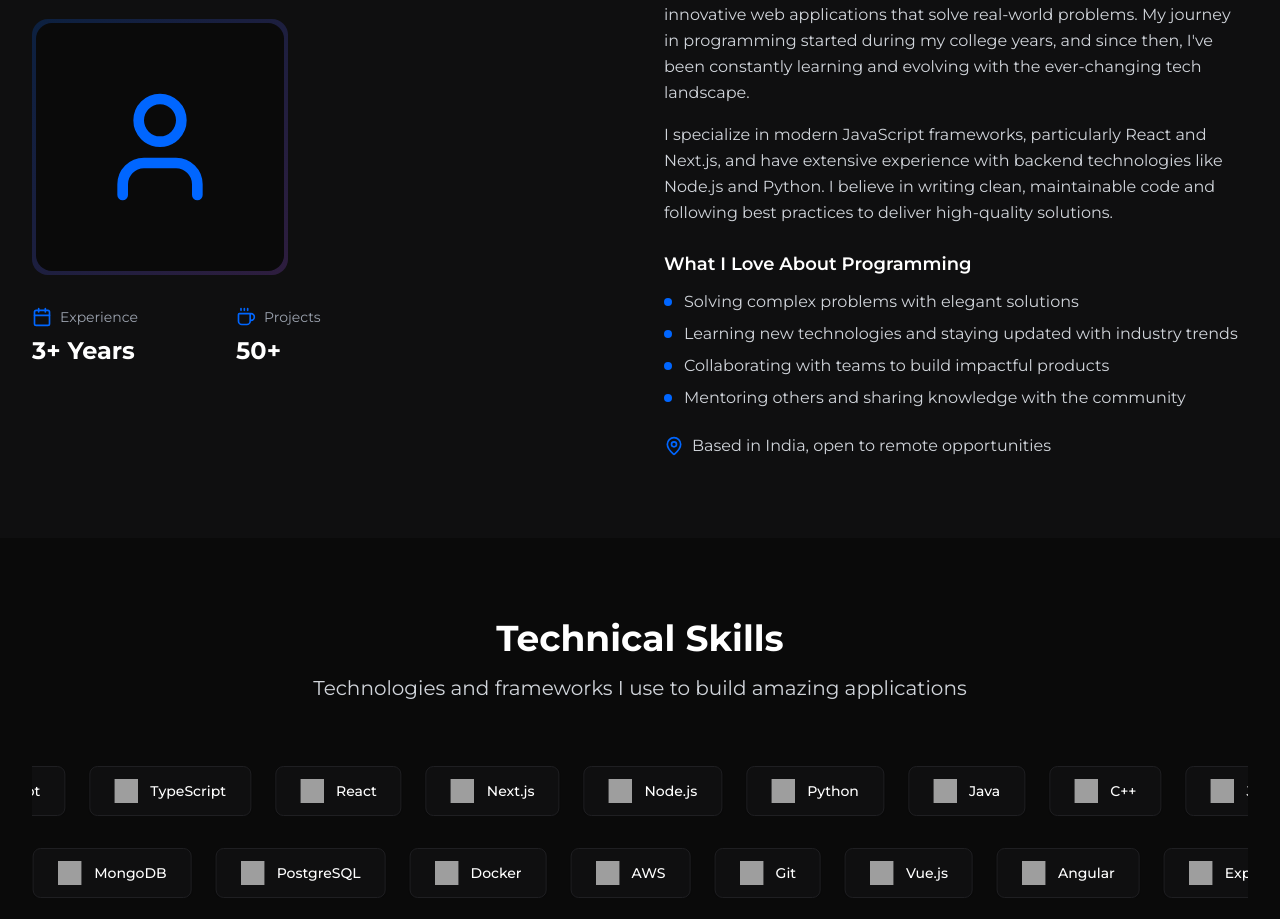
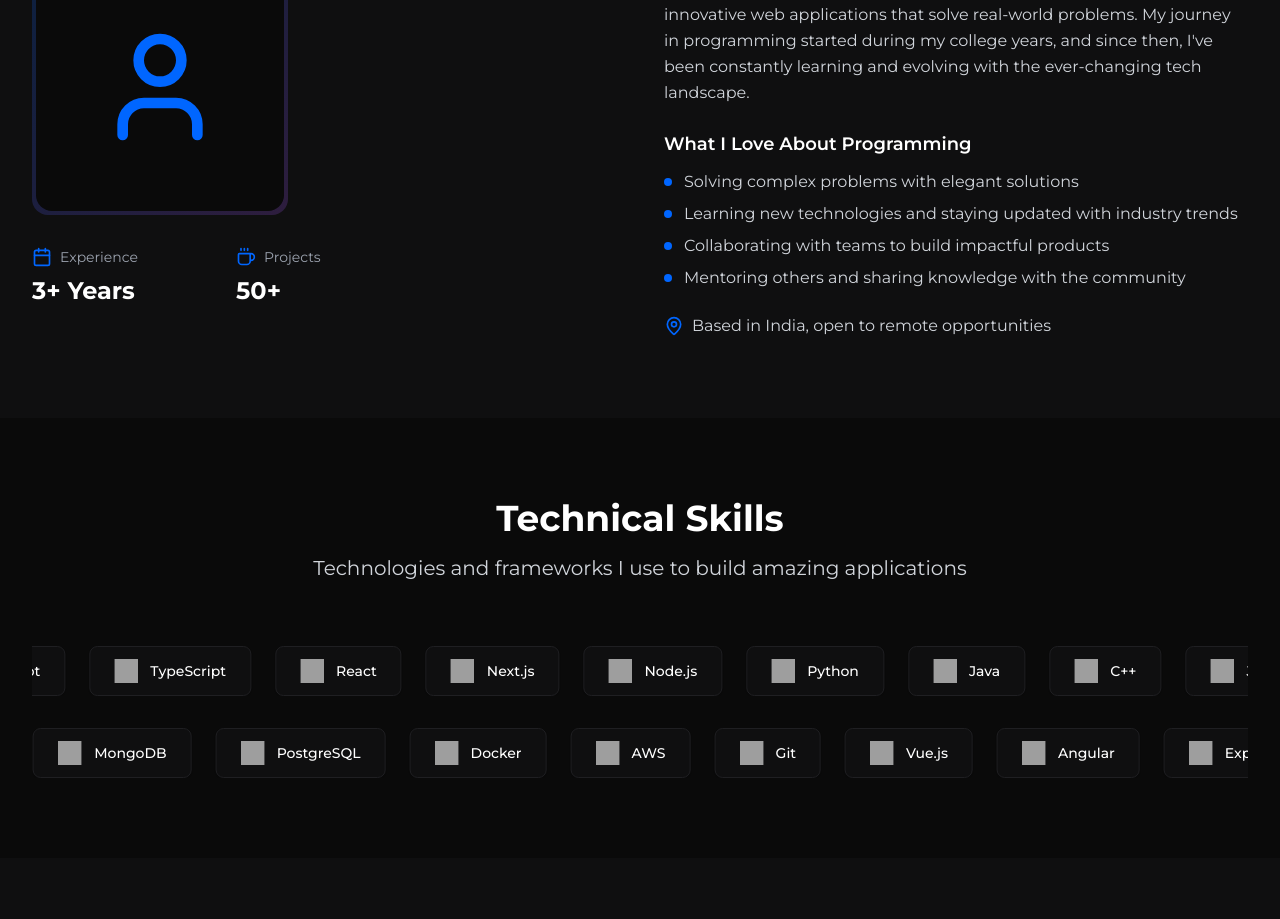
Before and after one commit to parekhhyash/portfoliokharek, a Next.js app: page /programmer in a window 1280 px wide. Shown: the part 1128-2047 px from the top of the page. Built offline with nearby package versions, Linux system fonts and the light colour scheme; grey boxes are pictures that could not be loaded.

Commit message:
Updated page.tsx

```diff
--- a/app/programmer/page.tsx
+++ b/app/programmer/page.tsx
@@ -597,11 +597,6 @@ function ProgrammerPortfolio() {
                   that solve real-world problems. My journey in programming started during my college years,
                   and since then, I've been constantly learning and evolving with the ever-changing tech landscape.
                 </p>
-                <p className="text-gray-600 dark:text-gray-300 leading-relaxed mb-4">
-                  I specialize in modern JavaScript frameworks, particularly React and Next.js, and have
-                  extensive experience with backend technologies like Node.js and Python. I believe in
-                  writing clean, maintainable code and following best practices to deliver high-quality solutions.
-                </p>
               </div>
 
               <div>
```
